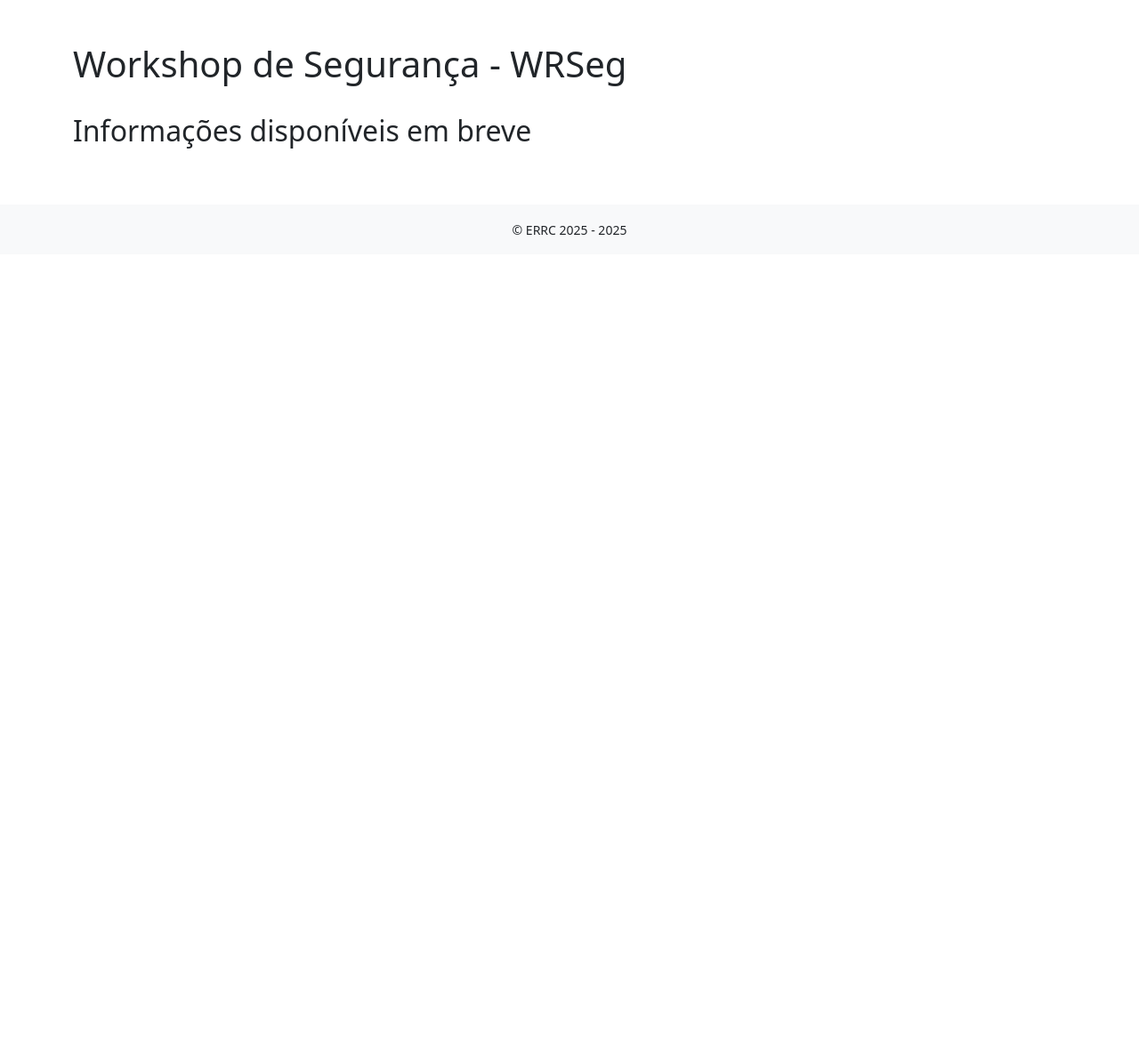
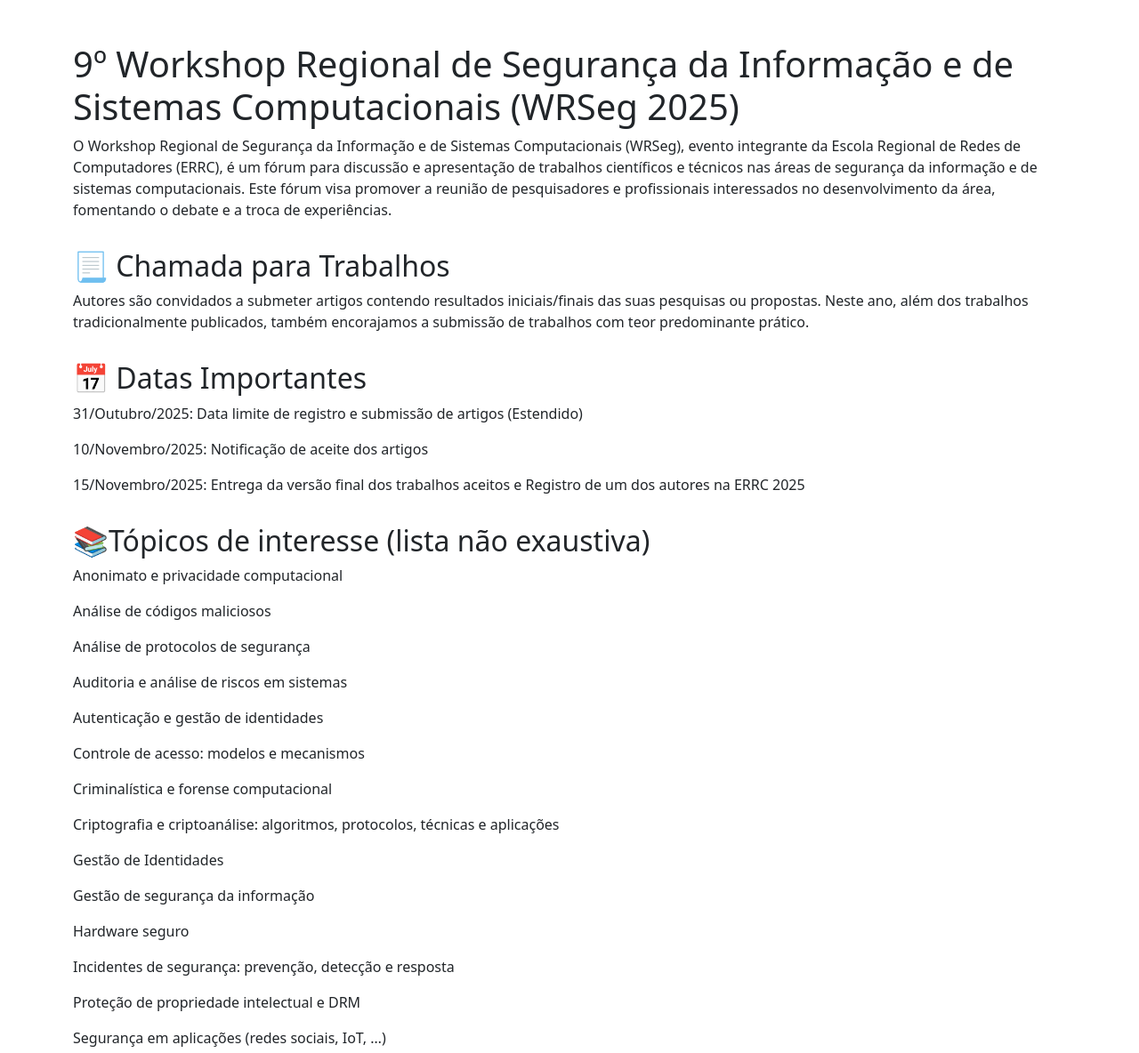
Before and after one commit to crrc-rs/errc2025, a Jekyll site: the page built from wrseg.md, in a window 1280 px wide and 1400 px high, scrolled down 240 px. Shown: the part 216-1400 px from the top of the window at 89% size. Built offline with Jekyll 4.4.1, drawn with Linux system fonts in a browser that asks for light colours; before the commit the page ends 900 px from its top, so only the background shows below that; some of the changed text lies outside the part shown.

Commit message:
Update wrseg.md

```diff
--- a/wrseg.md
+++ b/wrseg.md
@@ -4,6 +4,74 @@ title: Workshop WRSeg
 permalink: /wrseg/
 ---
 
-# Workshop de Segurança - WRSeg
+# 9º Workshop Regional de Segurança da Informação e de Sistemas Computacionais (WRSeg 2025)
+O Workshop Regional de Segurança da Informação e de Sistemas Computacionais (WRSeg), evento integrante da Escola Regional de Redes de Computadores (ERRC), é um fórum para discussão e apresentação de trabalhos científicos e técnicos nas áreas de segurança da informação e de sistemas computacionais. Este fórum visa promover a reunião de pesquisadores e profissionais interessados no desenvolvimento da área, fomentando o debate e a troca de experiências.
 
-## Informações disponíveis em breve
+## 📃 Chamada para Trabalhos
+Autores são convidados a submeter artigos contendo resultados iniciais/finais das suas pesquisas ou propostas. Neste ano, além dos trabalhos tradicionalmente publicados, também encorajamos a submissão de trabalhos com teor predominante prático.
+
+## 📅 Datas Importantes
+31/Outubro/2025: Data limite de registro e submissão de artigos (Estendido)
+
+10/Novembro/2025: Notificação de aceite dos artigos
+
+15/Novembro/2025: Entrega da versão final dos trabalhos aceitos e Registro de um dos autores na ERRC 2025
+
+
+## 📚Tópicos de interesse (lista não exaustiva)
+Anonimato e privacidade computacional
+
+Análise de códigos maliciosos
+
+Análise de protocolos de segurança
+
+Auditoria e análise de riscos em sistemas
+
+Autenticação e gestão de identidades
+
+Controle de acesso: modelos e mecanismos
+
+Criminalística e forense computacional
+
+Criptografia e criptoanálise: algoritmos, protocolos, técnicas e aplicações
+
+Gestão de Identidades
+
+Gestão de segurança da informação
+
+Hardware seguro
+
+Incidentes de segurança: prevenção, detecção e resposta
+
+Proteção de propriedade intelectual e DRM
+
+Segurança em aplicações (redes sociais, IoT, …)
+
+Segurança em computação ubíqua/pervasiva
+
+Segurança em internet das coisas
+
+Segurança em redes
+
+Segurança em sistemas distribuídos e paralelos
+
+Segurança em sistemas embarcados
+
+Segurança em sistemas móveis e embarcados
+
+Segurança em sistemas operacionais
+
+Segurança situacional
+
+Software seguro: desenvolvimento, testes e certificação
+
+Técnicas e sistemas para identificação biométrica
+
+Votação eletrônica segura
+
+## ✏️ Submissão de Trabalhos
+Serão aceitos trabalhos: artigos com no mínimo 4 (quatro) e máximo de 6(seis) páginas. O número máximo de páginas para a modalidade inclui resumo, abstract, figuras, referências e anexos. O texto pode ser escrito nos idiomas português, espanhol ou inglês, seguindo os formatos (LaTeX e Word) disponíveis no site da SBC, através do endereço http://www.sbc.org.br (menu Documentos, Publicações/Templates para Artigos e Capítulos de Livros). A submissão de trabalhos será exclusivamente eletrônica.
+
+As submissões serão exclusivamente online através do JEMS.
+
+## 👩‍🏫 Comitê de Programa
```
